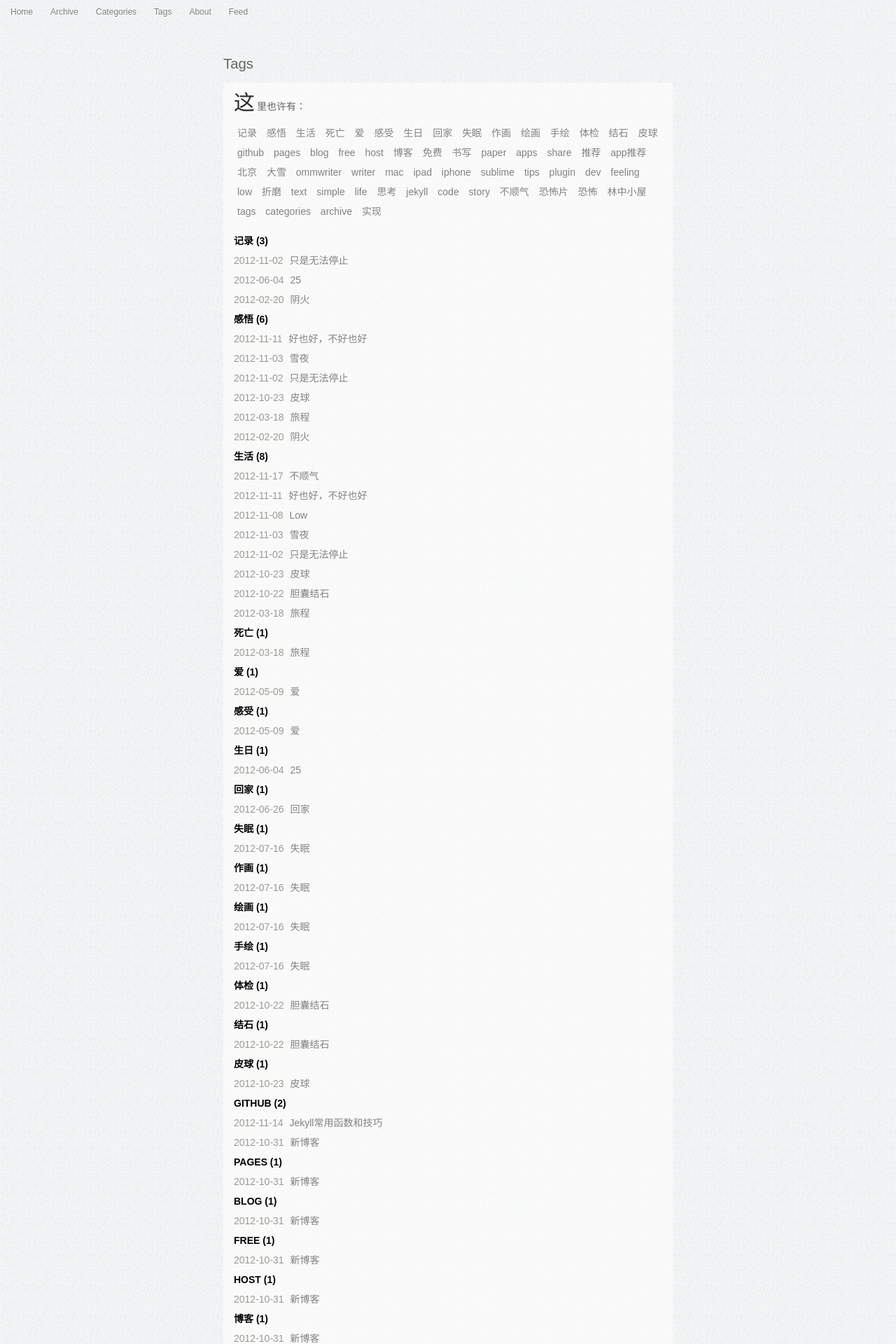
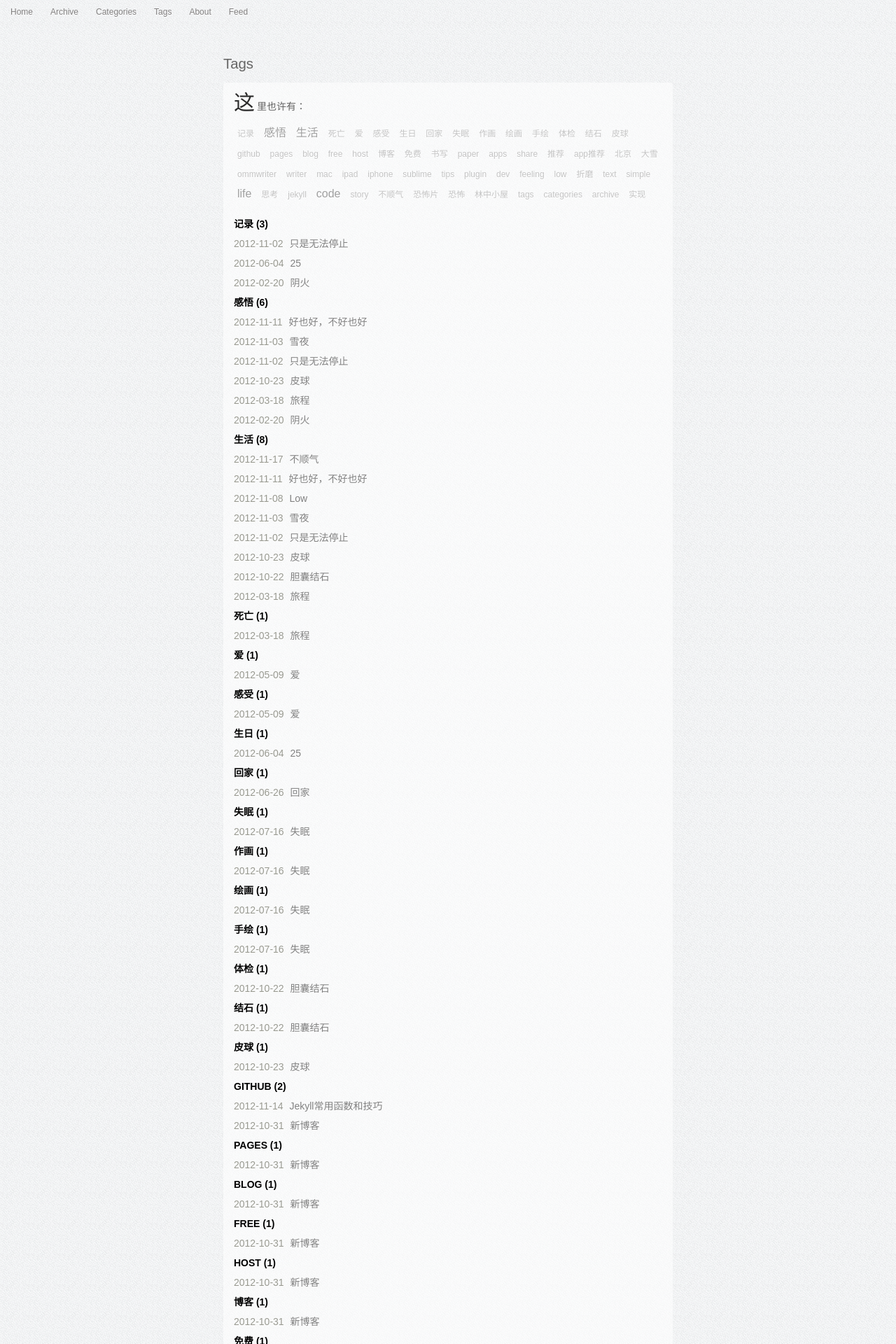
Before and after one commit to zwitzwit/guojing.github.com, a Jekyll site: the page built from tags.html, in a window 1280 px wide. Shown: the top 1920 px of the page at 70% size. Built offline with Jekyll 4.4.1, drawn with Linux system fonts in a browser that asks for light colours; Markdown is read by kramdown in place of the engine named in the settings.

Commit message:
change tags page

```diff
--- a/css/style.css
+++ b/css/style.css
@@ -95,3 +95,23 @@ blockquote {font-style: italic; background-image: url('../images/block.png'); ba
 .forb {font-size: 12px; color: #b2b2b2; text-align: right}
 .upper {text-transform: uppercase;}
 .tagcloud {margin-top: 10px}
+
+.tag0 a:link{font-size:12px;color: #c4c4c4;padding:3px; text-shadow: 0 1px 0 white; -moz-border-radius:4px;-webkit-border-radius:4px;border-radius:4px;margin:0 2px;text-decoration:none}
+.tag0 a:visited {font-size:12px;padding:3px; text-shadow: 0 1px 0 white; -moz-border-radius:4px;-webkit-border-radius:4px;border-radius:4px;margin:0 2px;color:#c4c4c4;text-decoration:none}
+.tag0 a:hover {font-size:12px;background:#4d4f51; padding:3px; color:white; text-shadow: 0 1px 0 black; -moz-border-radius:4px;-webkit-border-radius:4px;border-radius:4px;margin:0 2px}
+
+.tag1 a:link{font-size:16px;color: #a0a0a0;padding:3px; text-shadow: 0 1px 0 white; -moz-border-radius:4px;-webkit-border-radius:4px;border-radius:4px;margin:0 2px;text-decoration:none}
+.tag1 a:visited {font-size:16px;padding:3px; text-shadow: 0 1px 0 white; -moz-border-radius:4px;-webkit-border-radius:4px;border-radius:4px;margin:0 2px;color:#a0a0a0;text-decoration:none}
+.tag1 a:hover {font-size:16px;background:#4d4f51; padding:3px; color:white; text-shadow: 0 1px 0 black; -moz-border-radius:4px;-webkit-border-radius:4px;border-radius:4px;margin:0 2px}
+
+.tag2 a:link{font-size:18px;color: gray;padding:3px; text-shadow: 0 1px 0 white; -moz-border-radius:4px;-webkit-border-radius:4px;border-radius:4px;margin:0 2px;text-decoration:none}
+.tag2 a:visited {font-size:18px;padding:3px; text-shadow: 0 1px 0 white; -moz-border-radius:4px;-webkit-border-radius:4px;border-radius:4px;margin:0 2px;color:gray;text-decoration:none}
+.tag2 a:hover {font-size:18px;background:#4d4f51; padding:3px; color:white; text-shadow: 0 1px 0 black; -moz-border-radius:4px;-webkit-border-radius:4px;border-radius:4px;margin:0 2px}
+
+.tag3 a:link{font-size:20px;color: #4d4d4d;padding:3px; text-shadow: 0 1px 0 white; -moz-border-radius:4px;-webkit-border-radius:4px;border-radius:4px;margin:0 2px;text-decoration:none}
+.tag3 a:visited {font-size:20px;padding:3px; text-shadow: 0 1px 0 white; -moz-border-radius:4px;-webkit-border-radius:4px;border-radius:4px;margin:0 2px;color:#4d4d4d;text-decoration:none}
+.tag3 a:hover {font-size:20px;background:#4d4f51; padding:3px; color:white; text-shadow: 0 1px 0 black; -moz-border-radius:4px;-webkit-border-radius:4px;border-radius:4px;margin:0 2px}
+
+.tag4 a:link{font-size:24px;color: black;padding:3px; text-shadow: 0 1px 0 white; -moz-border-radius:4px;-webkit-border-radius:4px;border-radius:4px;margin:0 2px;text-decoration:none}
+.tag4 a:visited {font-size:24px;padding:3px; text-shadow: 0 1px 0 white; -moz-border-radius:4px;-webkit-border-radius:4px;border-radius:4px;margin:0 2px;color:black;text-decoration:none}
+.tag4 a:hover {font-size:24px;background:#4d4f51; padding:3px; color:white; text-shadow: 0 1px 0 black; -moz-border-radius:4px;-webkit-border-radius:4px;border-radius:4px;margin:0 2px}
--- a/tags.html
+++ b/tags.html
@@ -6,7 +6,22 @@ title: Tags
 
 <div class="tagcloud">
 {% for tag in site.tags %}
-<a href="#{{ tag[0] }}">{{ tag[0] }}</a>
+{% capture c %} {{ "tag0" }} {% endcapture %}
+
+{% if tag[1].size > 3 %}
+{% capture c %} {{ "tag1" }} {% endcapture %}
+{% endif %}
+{% if tag[1].size > 10 %}
+{% capture c %} {{ "tag2" }} {% endcapture %}
+{% endif %}
+{% if tag[1].size > 20 %}
+{% capture c %} {{ "tag3" }} {% endcapture %}
+{% endif %}
+{% if tag[1].size > 40 %}
+{% capture c %} {{ "tag4" }} {% endcapture %}
+{% endif %}
+
+<span class="{{ c }}"><a href="#{{ tag[0] }}">{{ tag[0] }}</a></span>
 {% endfor %}
 </div>
 
```
